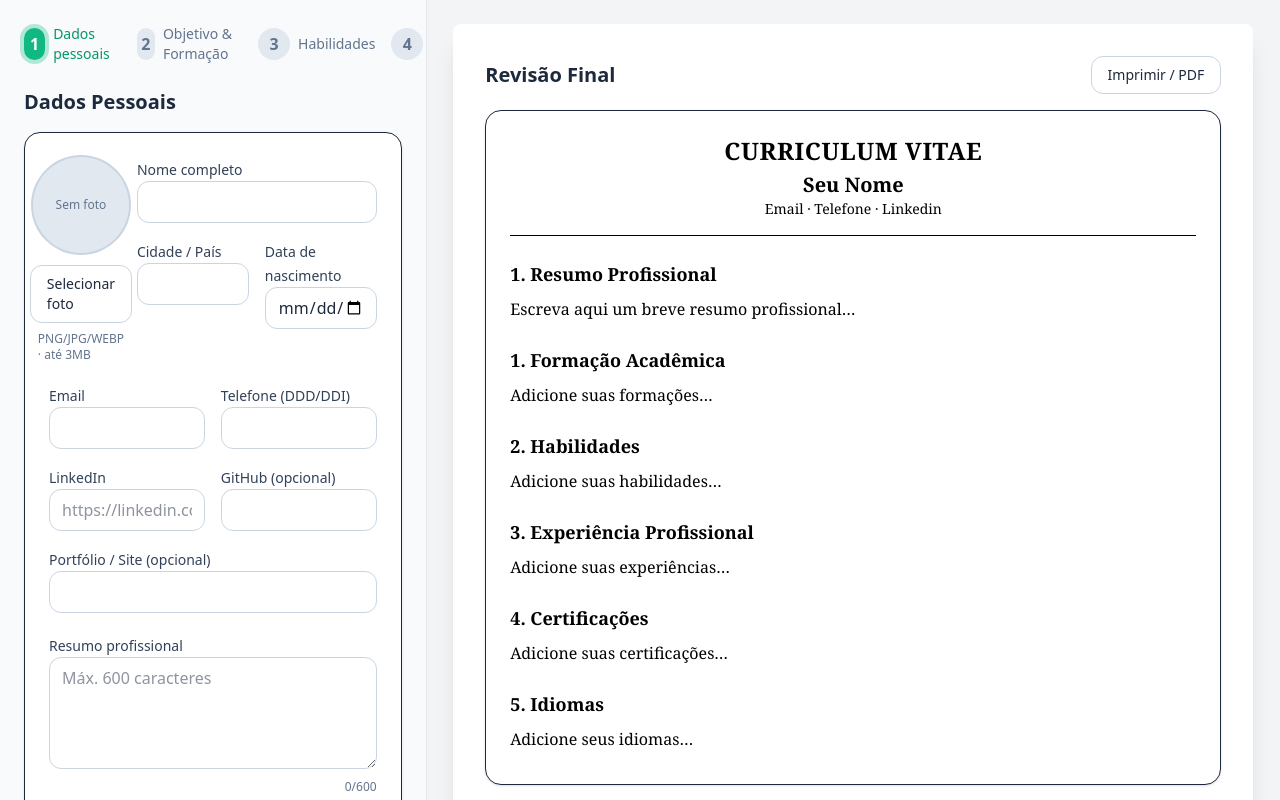
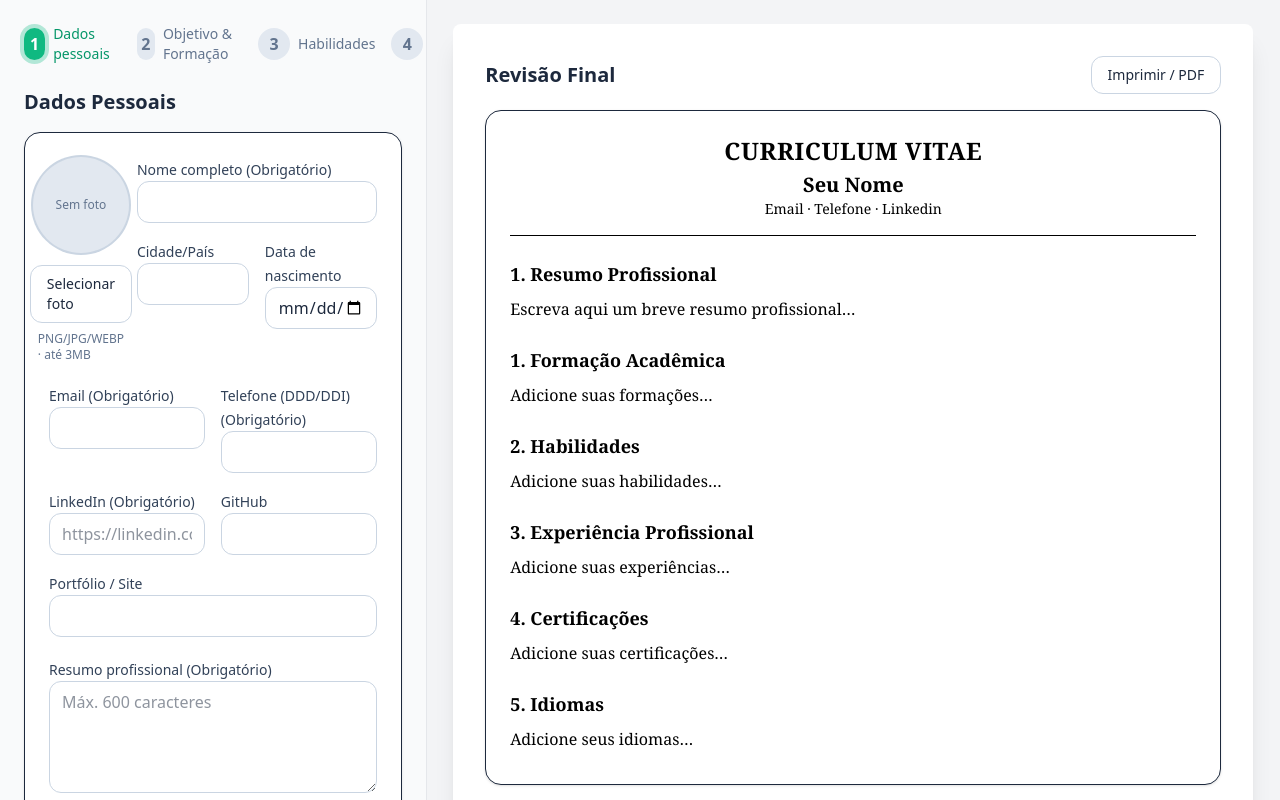
Before and after one commit to valmmer/Projeto-8, a React (Vite) app: page / in a window 1280 px wide. Shown: the top 800 px of the page. Built offline with nearby package versions, Linux system fonts and the light colour scheme.

Commit message:
Sinalização de campos obrigatórios

```diff
--- a/src/App.tsx
+++ b/src/App.tsx
@@ -46,7 +46,7 @@ function Wizard() {
   }, [step, state]);
 
   function next() {
-    if (step === steps.length - 1) {
+      if (step === steps.length - 1) {
       // 🔥 Ação final ao concluir
       console.log("Currículo finalizado:", state);
       alert("Currículo concluído com sucesso!");
--- a/src/components/PersonalForm.tsx
+++ b/src/components/PersonalForm.tsx
@@ -90,7 +90,7 @@ export default function PersonalForm() {
             {/* Coluna campos principais */}
             <div className="md:col-span-9 grid grid-cols-1 md:grid-cols-2 gap-4">
               <div className="field md:col-span-2">
-                <label className="label">Nome completo</label>
+                <label className="label">Nome completo (Obrigatório)</label>
                 <input
                   className="input"
                   value={state.dados.nome}
@@ -104,7 +104,7 @@ export default function PersonalForm() {
               </div>
 
               <div className="field">
-                <label className="label">Cidade / País</label>
+                <label className="label">Cidade/País</label>
                 <input
                   className="input"
                   value={state.dados.cidadePais ?? ''}
@@ -137,7 +137,7 @@ export default function PersonalForm() {
           {/* Contatos */}
           <div className="grid grid-cols-1 md:grid-cols-2 gap-4 mt-5">
             <div className="field">
-              <label className="label">Email</label>
+              <label className="label">Email (Obrigatório)</label>
               <input
                 className="input"
                 type="email"
@@ -151,7 +151,7 @@ export default function PersonalForm() {
               />
             </div>
             <div className="field">
-              <label className="label">Telefone (DDD/DDI)</label>
+              <label className="label">Telefone (DDD/DDI) (Obrigatório)</label>
               <input
                 className="input"
                 value={state.dados.telefone}
@@ -164,7 +164,7 @@ export default function PersonalForm() {
               />
             </div>
             <div className="field">
-              <label className="label">LinkedIn</label>
+              <label className="label">LinkedIn (Obrigatório)</label>
               <input
                 className="input"
                 placeholder="https://linkedin.com/in/..."
@@ -178,7 +178,7 @@ export default function PersonalForm() {
               />
             </div>
             <div className="field">
-              <label className="label">GitHub (opcional)</label>
+              <label className="label">GitHub</label>
               <input
                 className="input"
                 value={state.dados.github ?? ''}
@@ -191,7 +191,7 @@ export default function PersonalForm() {
               />
             </div>
             <div className="field md:col-span-2">
-              <label className="label">Portfólio / Site (opcional)</label>
+              <label className="label">Portfólio / Site</label>
               <input
                 className="input"
                 value={state.dados.site ?? ''}
@@ -207,7 +207,7 @@ export default function PersonalForm() {
 
           {/* Resumo */}
           <div className="field mt-5">
-            <label className="label">Resumo profissional</label>
+            <label className="label">Resumo profissional (Obrigatório)</label>
             <textarea
               className="input h-28"
               placeholder="Máx. 600 caracteres"
```
